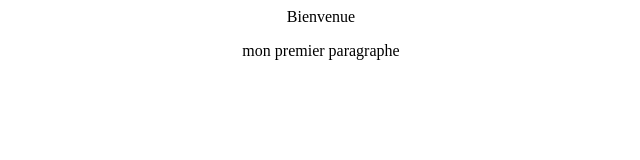
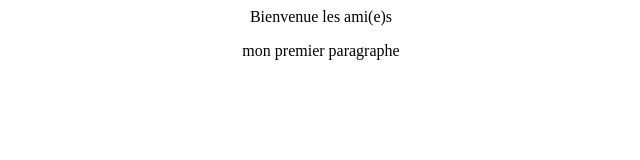
Before and after one commit to demoCours/hello, a plain HTML site: page index.html in a window 1280 px wide. Shown: the whole page, without its empty margins (319-959 px from the left). Drawn offline with Linux system fonts and the light colour scheme.

Commit message:
Bienvenue -> Bienvenue les ami(e)s

```diff
--- a/index.html
+++ b/index.html
@@ -1,7 +1,7 @@
 <html>
 <body>
 <div align="center">
-	<p> Bienvenue </p>
+	<p> Bienvenue les ami(e)s</p>
 	<p> mon premier paragraphe </p>
 </div>
 </body>
```
